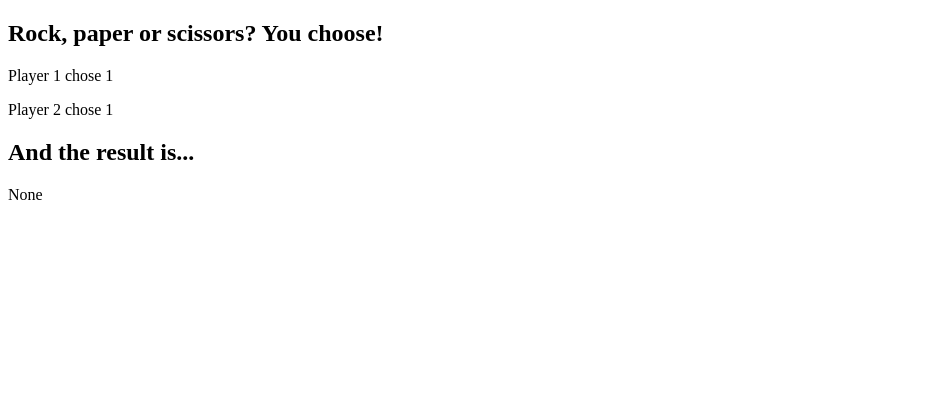
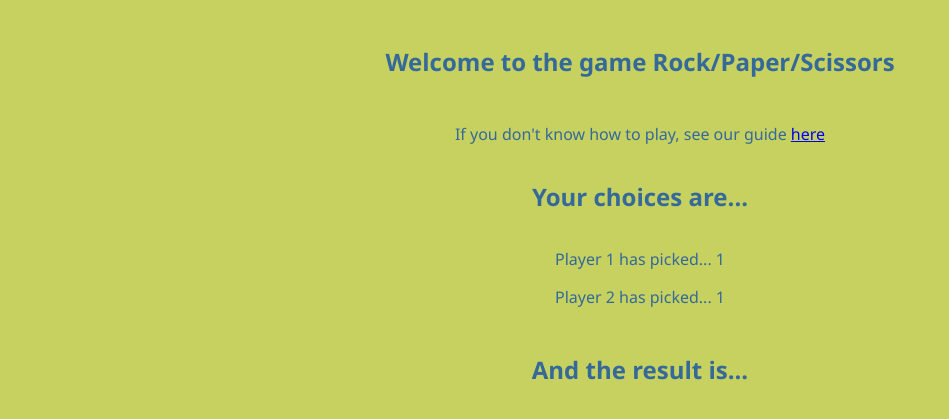
Before and after one commit to K-CUR/Weekend_HW_Flask_Rock_Paper_Scissors, a Flask app: page /1/1 in a window 1280 px wide. Shown: the top 419 px of the page, without its empty margins (0-949 px from the left). Run offline with Flask 2, Linux system fonts and the light colour scheme.

Commit message:
Extension one added

```diff
--- a/controllers/controller.py
+++ b/controllers/controller.py
@@ -24,4 +24,8 @@ from models.player import Player
 @app.route('/<player1_choice>/<player2_choice>')
 def game(player1_choice, player2_choice):
     result = who_wins(player1_choice, player2_choice)
-    return render_template('base.html', player1_choice = player1_choice, player2_choice = player2_choice, result = result)
+    return render_template('base.html', title = "Game", player1_choice = player1_choice, player2_choice = player2_choice, result = result)
+
+@app.route('/welcome')
+def welcome():
+    return render_template('welcome.html', title = "How to")
--- /dev/null
+++ b/static/css/style.css
@@ -0,0 +1,21 @@
+body {
+    margin: 12;
+    font-family:'Segoe UI', Tahoma, Geneva, Verdana, sans-serif;
+    color:rgba(35, 93, 160, 0.9);
+    background-color:hsla(65, 55%, 50%, 0.8);
+    text-align: center;
+
+}
+
+.keep_left {
+    display: inline-block;
+    text-align: left;
+}
+
+h1 {
+    padding: 25px;
+}
+
+h2 {
+    padding: 15px;
+}
--- a/templates/base.html
+++ b/templates/base.html
@@ -4,20 +4,41 @@
     <meta charset="UTF-8">
     <meta http-equiv="X-UA-Compatible" content="IE=edge">
     <meta name="viewport" content="width=device-width, initial-scale=1.0">
-    <title>Rock/Paper/Scissors</title>
+    <link rel="stylesheet" href="{{url_for('static', filename='css/style.css')}}">
+    <title>Rock/Paper/Scissors - {{ title }}</title>
 </head>
+
 <body>
 
+    {% block content %}
+
     <section>
-        <h1>Rock, paper or scissors? You choose!</h1><b></b>
-        <p>Player 1 chose {{ player1_choice }}</p>
-        <p>Player 2 chose {{ player2_choice }}</p>
+        <h1>Welcome to the game Rock/Paper/Scissors</h1><b></b>
+        <p>If you don't know how to play, see our guide <a href="/welcome">here</a></p>
+        <h2>Your choices are...</h2>
+        <p>Player 1 has picked...
+            {% if player1_choice != "player1_choice" %}
+            {{ player1_choice }}
+            {% endif %}
+        </p>
+        <p>Player 2 has picked...
+            {% if player2_choice != "player2_choice" %}
+            {{ player2_choice }}
+            {% endif %}
+        </p>
     </section>
 
     <section>
         <h1>And the result is...</h1>
-        <p> {{ result }} </p>
+        <p>
+            {% if result != None %}
+            {{ result }}
+            {% endif %}
+        </p>
     </section>
 
+    {% endblock %}
+
 </body>
+
 </html>
```
Also changed, not shown: templates/welcome.html (added, +17 -0 lines).
